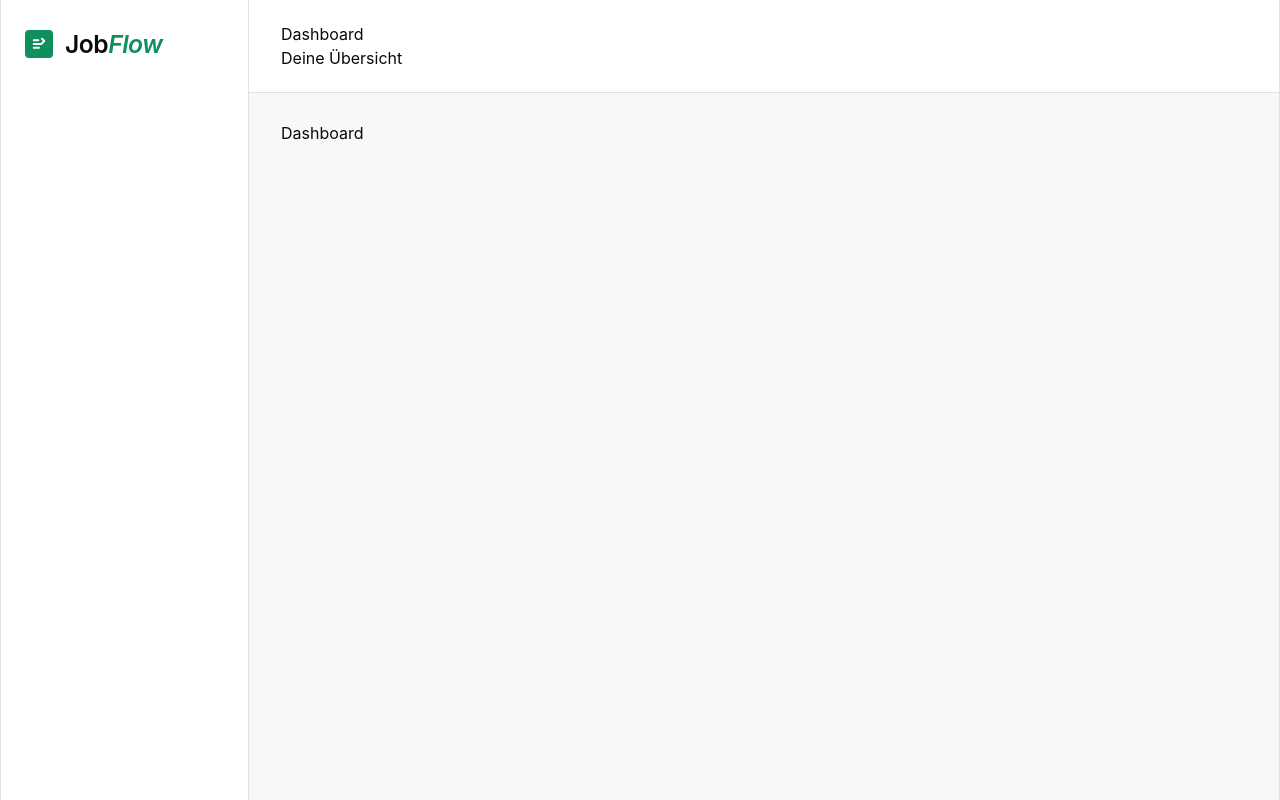
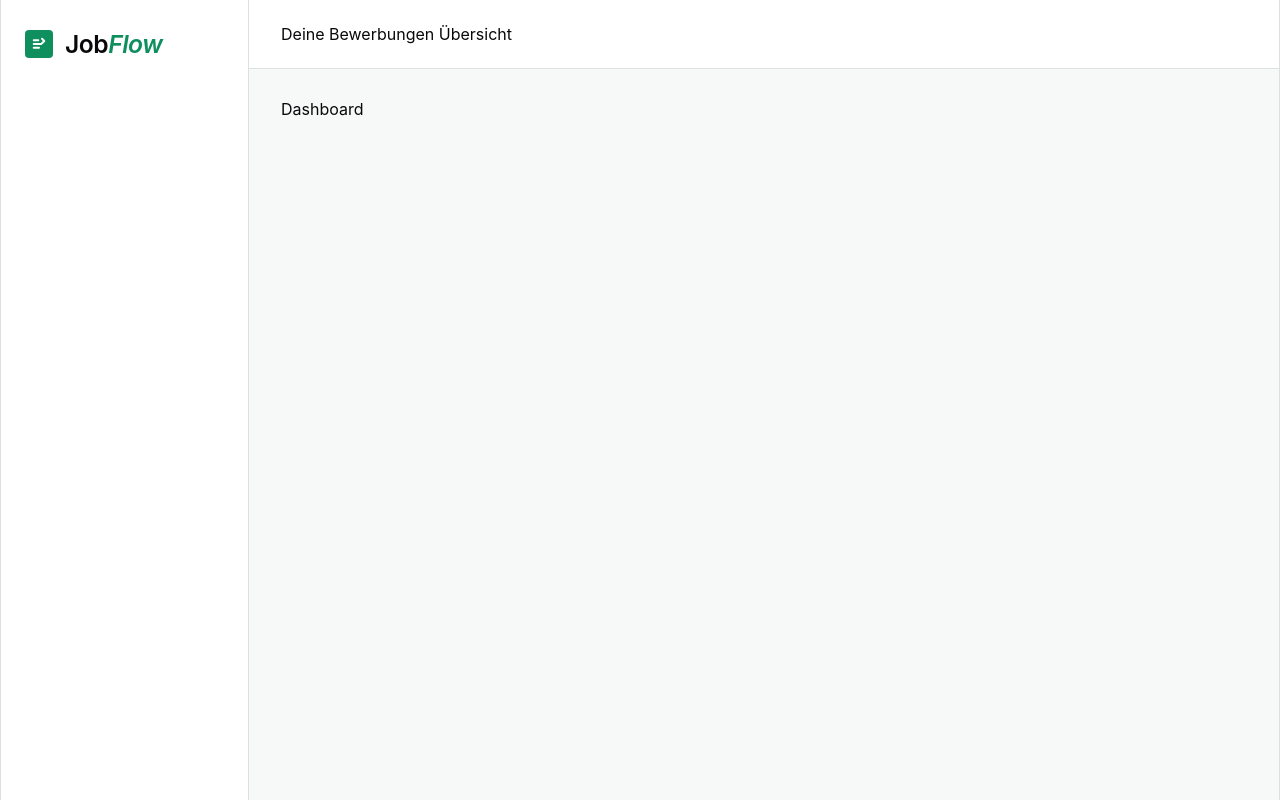
Before and after one commit to sascha-mueller/JobFlow, a React (Vite) app in the folder frontend/: page /dashboard in a window 1280 px wide. Built offline with nearby package versions, Linux system fonts and the light colour scheme.

Commit message:
change headerrorganisation

```diff
--- a/frontend/src/index.css
+++ b/frontend/src/index.css
@@ -1,6 +1,10 @@
 @import "tailwindcss";
 @import "./styles/shadcn.css";
 @import "./styles/variables.css";
+
+/** LAYOUT */
 @import "./styles/layouts/container.css";
+@import "./styles/layouts/header.css";
 
+/** COMPONENTS */
 @import "./styles/components/logo.css";
--- a/frontend/src/layouts/partials/Header.tsx
+++ b/frontend/src/layouts/partials/Header.tsx
@@ -2,7 +2,7 @@ import { useUiStore } from "@/stores/ui.store";
 
 const Header = () => {
   const { title, subtitle, metaTitle, metaDescription } = useUiStore(
-    (s) => s.pageMeta
+    (s) => s.pageMeta,
   );
 
   return (
@@ -11,8 +11,10 @@ const Header = () => {
       <meta name="description" content={metaDescription} />
       <header className="header">
         <div className="header__titles">
-          <h1 className="header__title">{title}</h1>
-          {subtitle && <p className="header__subtitle">{subtitle}</p>}
+          <h1 className="header__title">
+            {subtitle && <span className="header__subtitle">{subtitle}</span>}{" "}
+            {title}
+          </h1>
         </div>
       </header>
     </>
--- a/frontend/src/pages/Dashboard.tsx
+++ b/frontend/src/pages/Dashboard.tsx
@@ -6,10 +6,11 @@ export default function Dashboard() {
 
   useEffect(() => {
     setPageMeta({
-      title: "Dashboard",
-      subtitle: "Deine Übersicht",
-      metaTitle: "Dashboard | JobFlow",
-      metaDescription: "Verwalte deine Bewerbungen auf einen Blick.",
+      title: "Übersicht",
+      subtitle: "Deine Bewerbungen",
+      metaTitle: "Dein Bewerbungsdashboard | JobFlow",
+      metaDescription:
+        "Verwalte deine Bewerbungen im Bewerbungsdashboard an einer Stelle.",
     });
   }, [setPageMeta]);
 
--- /dev/null
+++ b/frontend/src/styles/layouts/header.css
@@ -0,0 +1,2 @@
+.header {
+}
```
